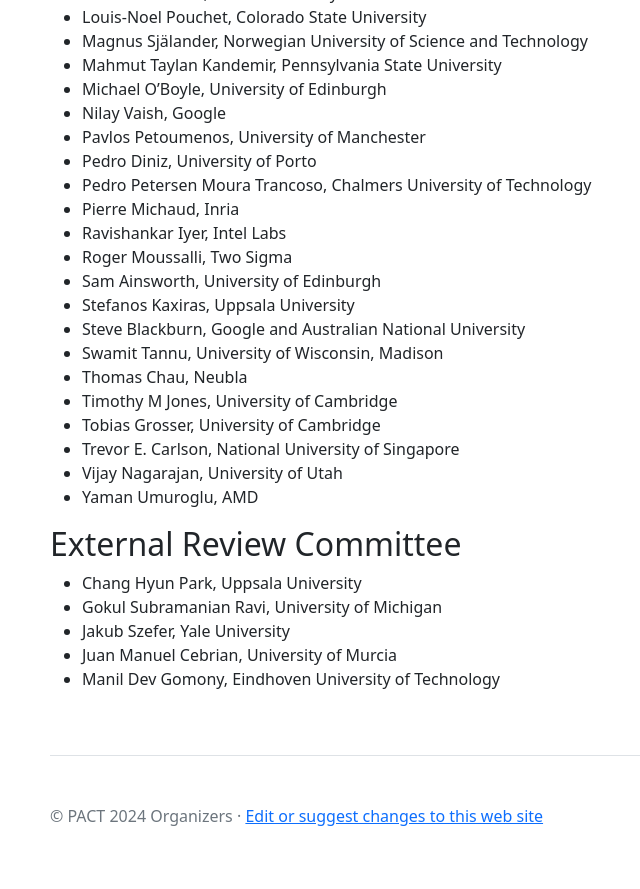
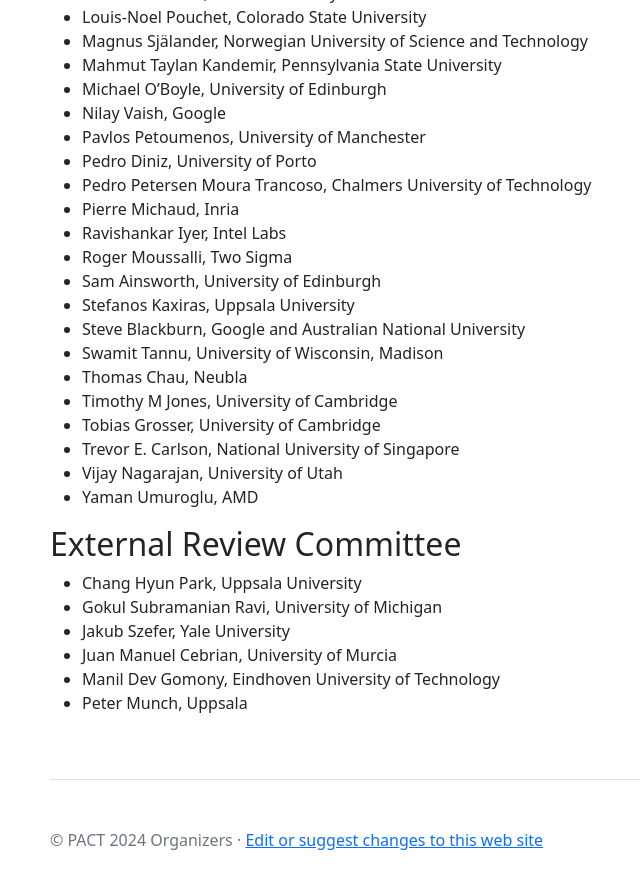
Before and after one commit to pact2024/pact2024.github.io, a Jekyll site: the page built from organization/index.md, in a window 1280 px wide and 900 px high, scrolled down 1901 px. Shown: the top 889 px of the window, without its empty margins (32-672 px from the left). Built offline with Jekyll 4.4.1, drawn with Linux system fonts in a browser that asks for light colours.

Commit message:
Update index.md

```diff
--- a/organization/index.md
+++ b/organization/index.md
@@ -114,3 +114,4 @@
 - Jakub Szefer, Yale University
 - Juan Manuel Cebrian, University of Murcia
 - Manil Dev Gomony, Eindhoven University of Technology
+- Peter Munch, Uppsala
```
